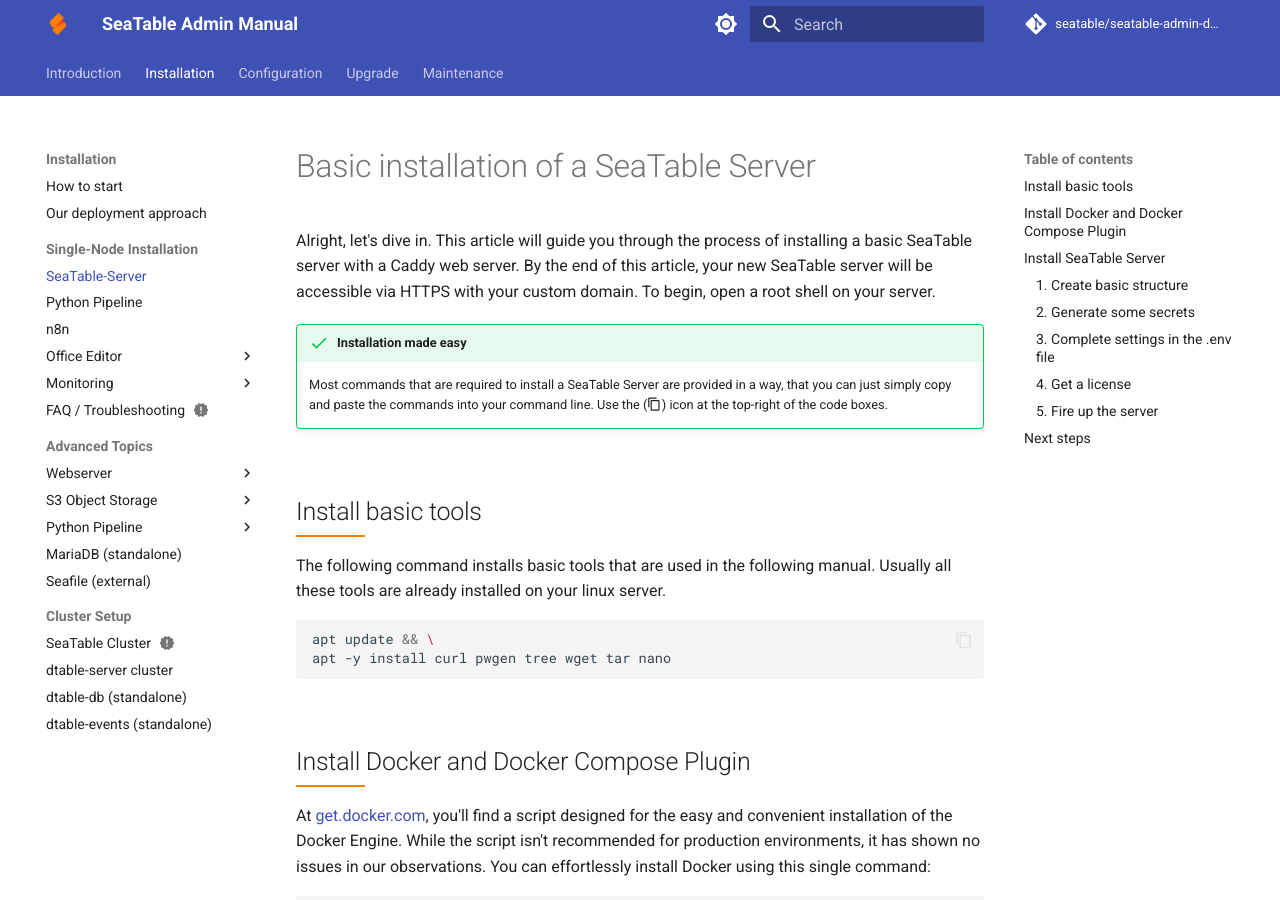
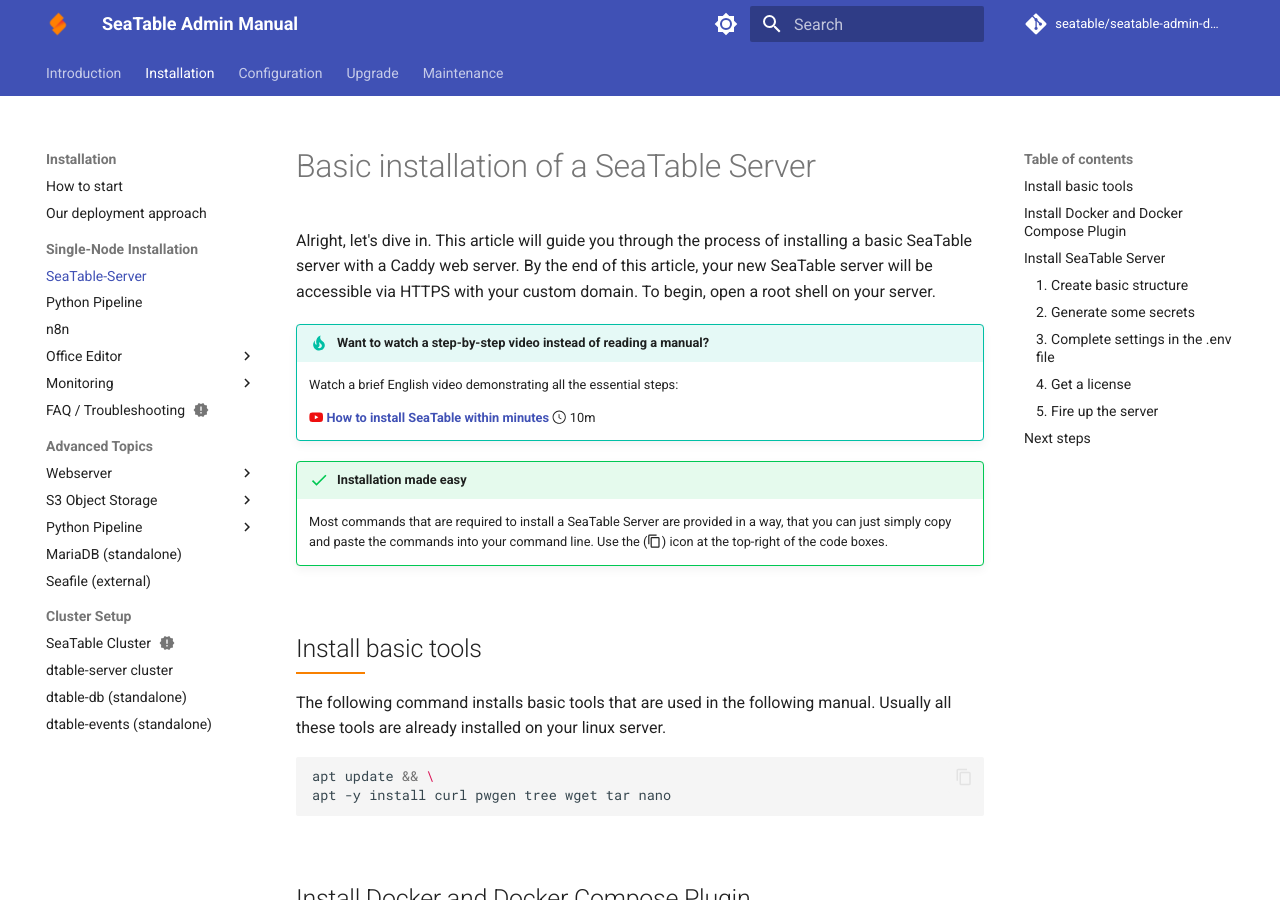
Before and after one commit to seatable/seatable-admin-docs, an MkDocs documentation site: the page built from docs/installation-rework/basic-setup.md, in a window 1280 px wide and 900 px high. Built offline with MkDocs 1.6.1 and Material for MkDocs 9.7.7, drawn with Linux system fonts in a browser that asks for light colours; emoji names are drawn with the system emoji font; comment, search, counter and statistics services are not loaded.

Commit message:
add link to installation video

```diff
--- a/docs/installation-rework/basic-setup.md
+++ b/docs/installation-rework/basic-setup.md
@@ -2,15 +2,13 @@
 
 Alright, let's dive in. This article will guide you through the process of installing a basic SeaTable server with a Caddy web server. By the end of this article, your new SeaTable server will be accessible via HTTPS with your custom domain. To begin, open a root shell on your server.
 
-<!--
 !!! tip "Want to watch a step-by-step video instead of reading a manual?"
 
     Watch a brief English video demonstrating all the essential steps:
 
     :fontawesome-brands-youtube:{ style="color: #EE0F0F" }
-    __[How to install SeaTable]__ :octicons-clock-24: 10m
-    [How to install SeaTable]: https://www.youtube.com/watch?v=h38acdtYgt8
--->
+    __[How to install SeaTable within minutes]__ :octicons-clock-24: 10m
+    [How to install SeaTable within minutes]: https://www.youtube.com/watch?v=VJNcZK1BLHY
 
 !!! success "Installation made easy"
 
```
